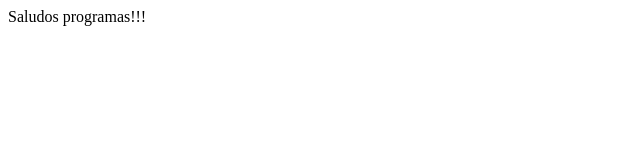
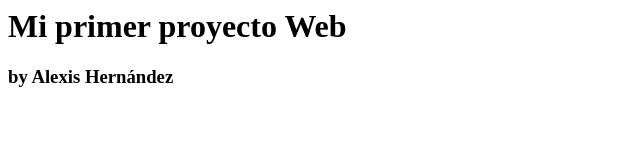
Before and after one commit to alexishernandezhdz/AvanzadaGP2Ot21-00x01, a plain HTML site: page index.html in a window 1280 px wide. Shown: the whole page, without its empty margins (0-640 px from the left). Drawn offline with Linux system fonts and the light colour scheme.

Commit message:
Versión 1.1: Actualizado el archivo index.html

```diff
--- a/index.html
+++ b/index.html
@@ -1,5 +1,6 @@
 <html>
 	<body>
-		Saludos programas!!!
+		<h1> Mi primer proyecto Web </h1>
+		<h3> by Alexis Hernández </h3>
 	</body>
 </html>
```
